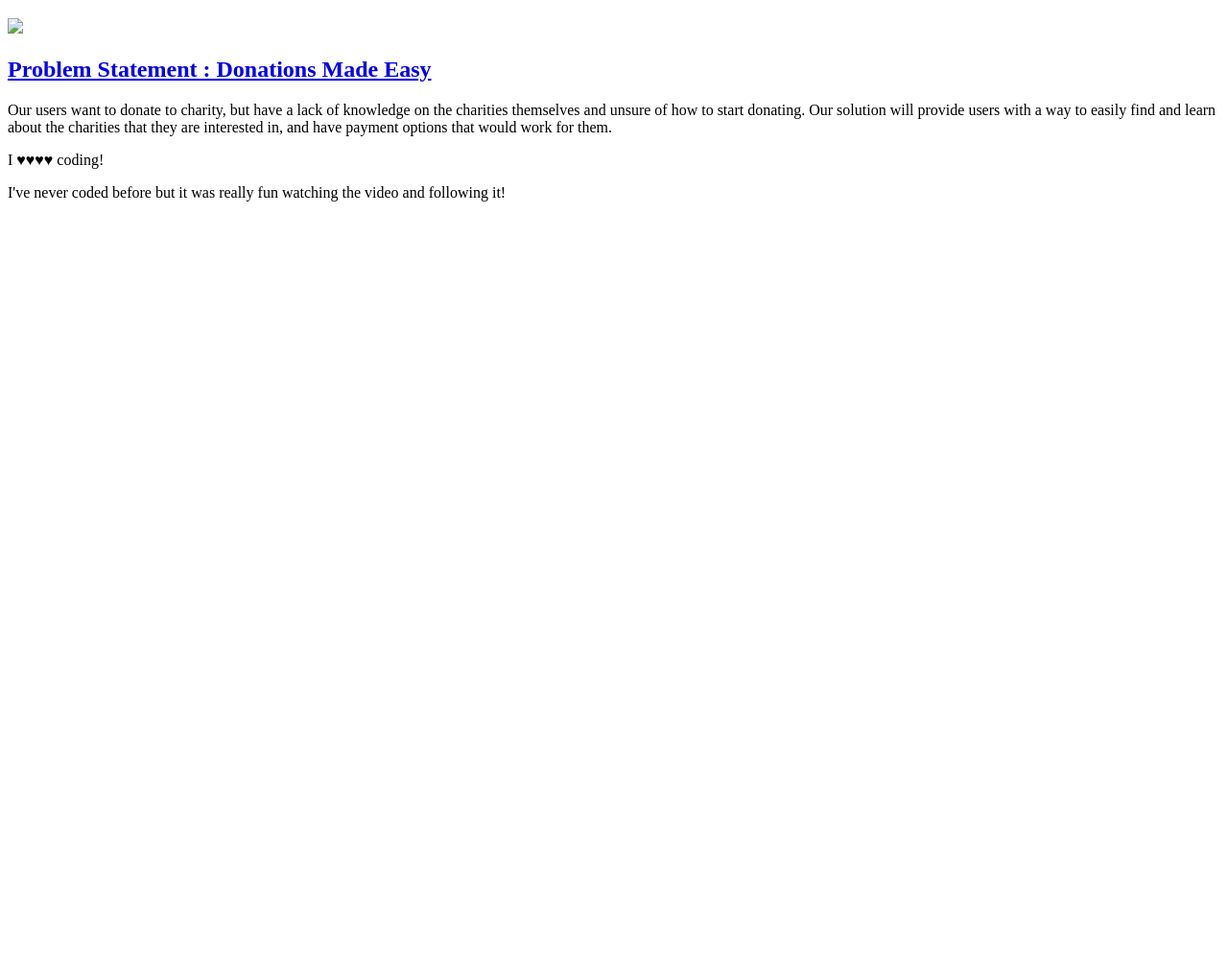
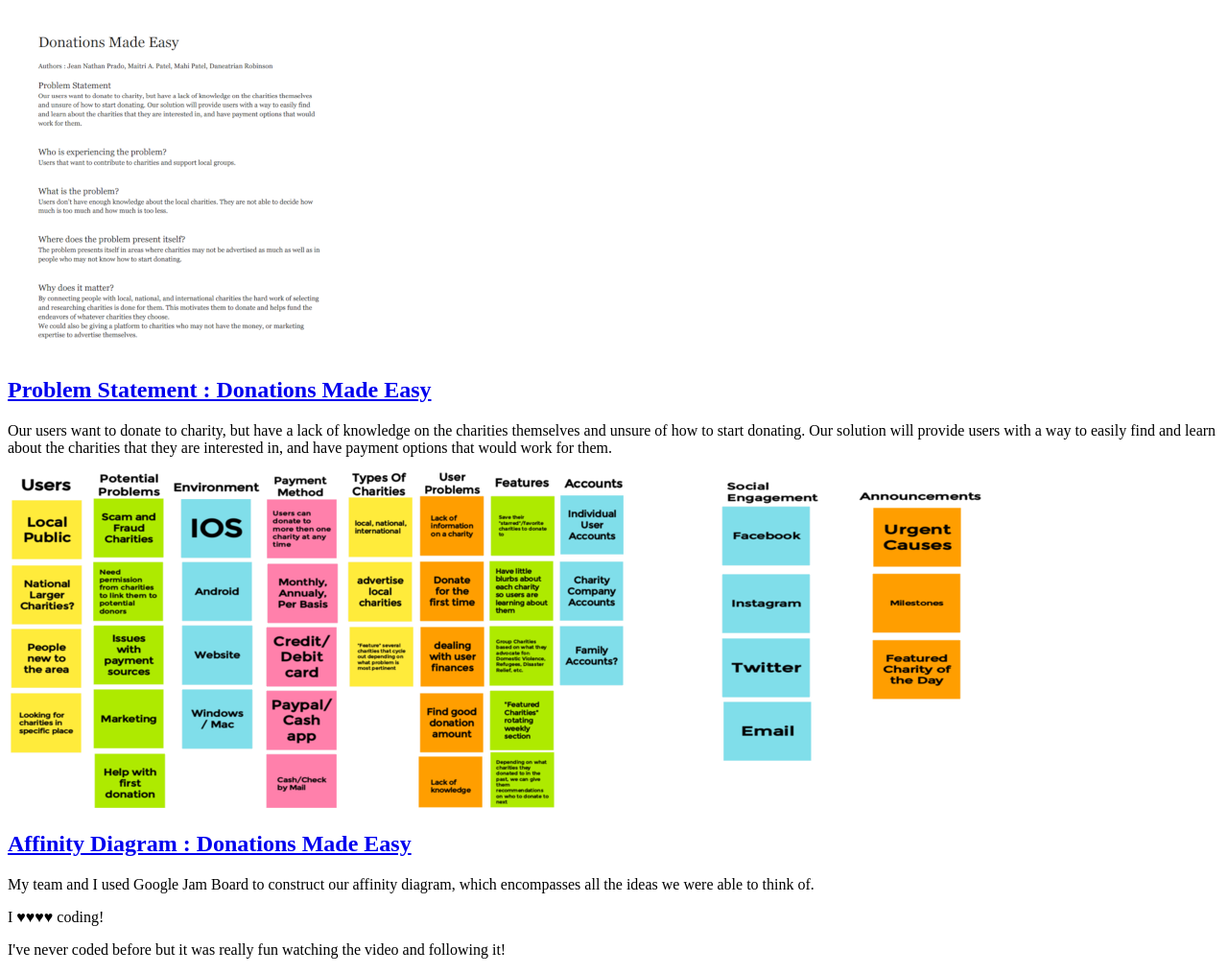
Before and after one commit to Noryiku23/Noryiku23.github.io, a plain HTML site: page index.html in a window 1280 px wide. Shown: the part 61-1076 px from the top of the page at 96% size. Before the commit the page ends 800 px from the top, so only its background shows below. Drawn offline with Linux system fonts and the light colour scheme.

Commit message:
Add files via upload

```diff
--- a/index.html
+++ b/index.html
@@ -6,10 +6,11 @@
         <body>
             <h1>Jean Nathan Prado's CSCE 190 Site</h1>
 
+            <!-- Problem Statement Assignment -->
             <section class = "assignment">
-                    <a href="files/Problem Statement CSCE 190.pdf"><img src="images/Problem Statement CSCE 190.PNG"></a>
+                    <a href="files/problem-statement.pdf"><img src="images/problem.statement.csce.190.png"></a>
                     <section class = "assignment-details">
-                        <a href="files/Problem Statement CSCE 190.pdf"><h2>Problem Statement : Donations Made Easy</h2></a>
+                        <a href="files/problem-statement.pdf"><h2>Problem Statement : Donations Made Easy</h2></a>
                         <p>Our users want to donate to charity, but have a lack of knowledge on the charities themselves
                             and unsure of how to start donating. Our solution will provide users with a way to easily find
                             and learn about the charities that they are interested in, and have payment options that would
@@ -18,6 +19,14 @@
                         </section class = "assignment-details">
                 </section class = "assignment">
 
+            <!--- Affinity Diagram Assignment --->
+            <section class = "assignment">
+                <a href="files/affinity-diagram.pdf"><img src="images/affinity-diagram1.png"><img src="images/affinity-diagram2.png"><img src="images/affinity-diagram3.png"></a>
+                <section class = "assignment-details">
+                    <a href="files/affinity-diagram.pdf"><h2>Affinity Diagram : Donations Made Easy</h2></a>
+                    <p>
+                        My team and I used Google Jam Board to construct our affinity diagram, which encompasses all the ideas we were able to think of.
+                    </p>
             <p>I &hearts;&hearts;&hearts;&hearts; coding!
              <p>
 
```
